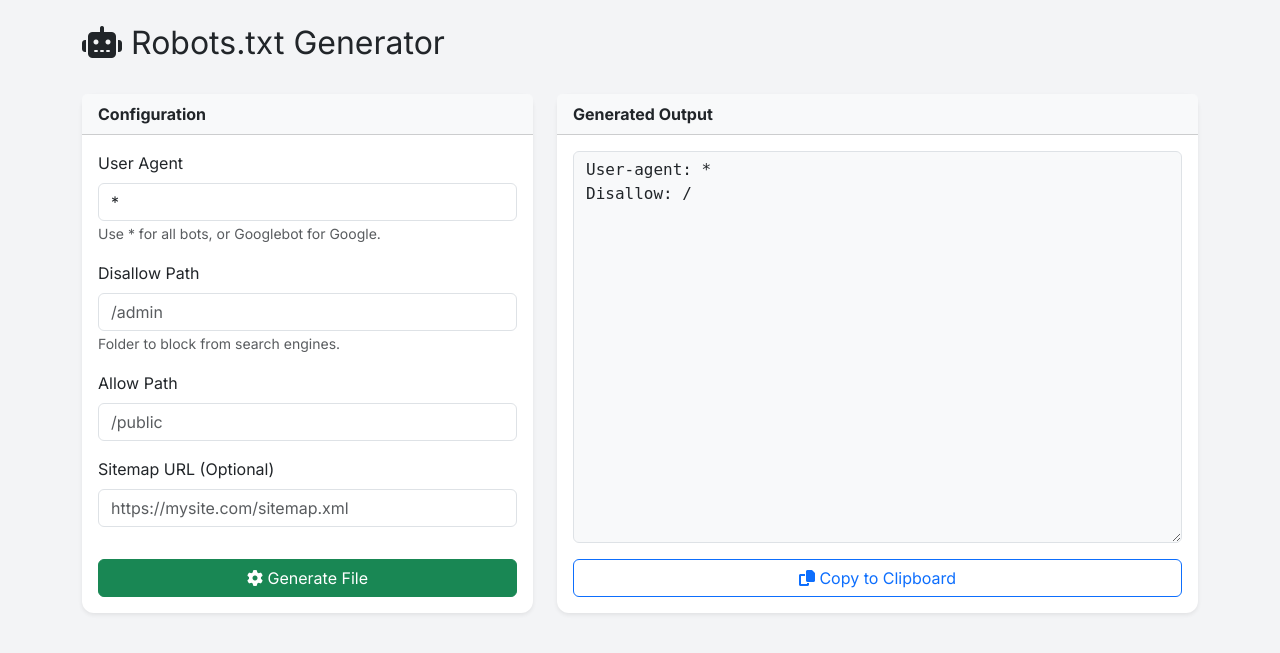
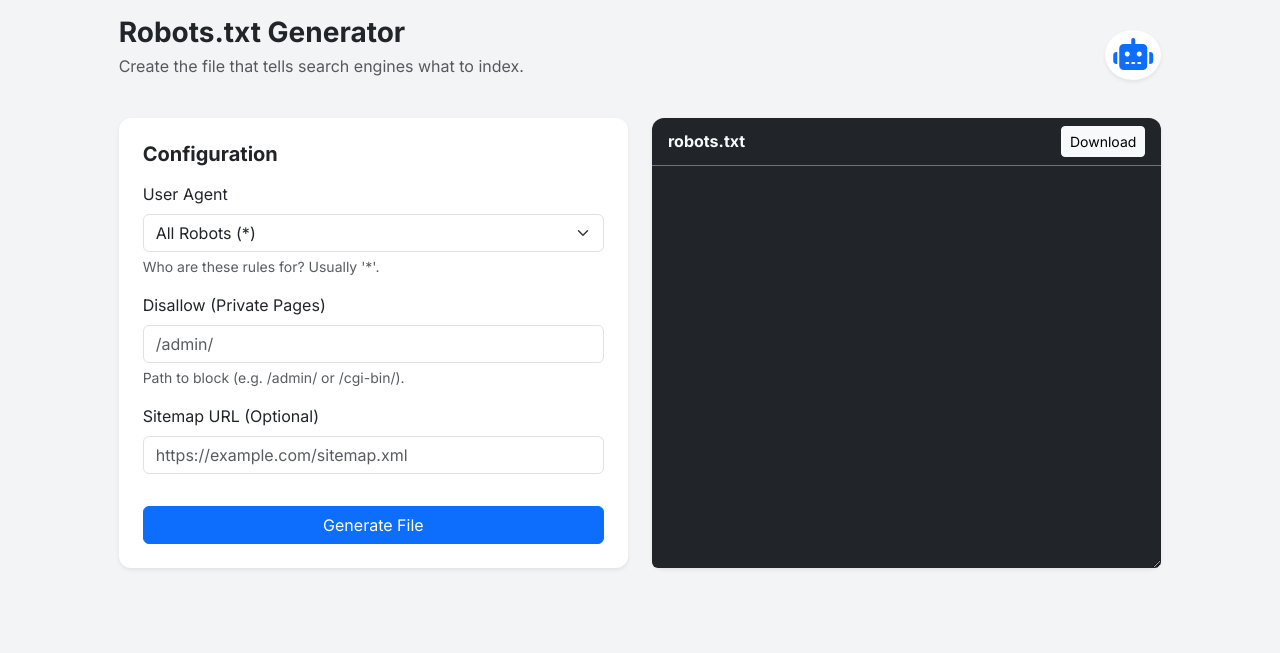
Before and after one commit to dilawar47866/MySEOTooler_V5, a Python web app: template templates/robots_generator.html in a window 1280 px wide. Shown: the top 653 px of the page. Run offline with Jinja, Linux system fonts and the light colour scheme; the template is opened without the code that fills it, so the values that code supplies are empty.

Commit message:
Update robots_generator.html

```diff
--- a/templates/robots_generator.html
+++ b/templates/robots_generator.html
@@ -1,97 +1,98 @@
 {% extends "base.html" %}
 
+{% block title %}Robots.txt Generator - MySEO King{% endblock %}
+
 {% block content %}
-<div class="container mt-4">
+<div class="container-fluid">
+    <div class="row justify-content-center">
+        <div class="col-md-10">
+
             <div class="d-flex justify-content-between align-items-center mb-4">
-        <h2><i class="fas fa-robot"></i> Robots.txt Generator</h2>
+                <div>
+                    <h2 class="h3 fw-bold mb-1">Robots.txt Generator</h2>
+                    <p class="text-muted">Create the file that tells search engines what to index.</p>
+                </div>
+                <div class="bg-white p-2 rounded-circle shadow-sm">
+                    <i class="fas fa-robot fa-2x text-primary"></i>
+                </div>
             </div>
 
             <div class="row">
-        <!-- Input Form -->
-        <div class="col-md-5">
+                <div class="col-md-6">
                     <div class="card shadow-sm h-100">
-                <div class="card-header bg-light fw-bold">Configuration</div>
-                <div class="card-body">
+                        <div class="card-body p-4">
+                            <h5 class="fw-bold mb-3">Configuration</h5>
+
                             <div class="mb-3">
                                 <label class="form-label">User Agent</label>
-                        <input type="text" id="userAgent" class="form-control" value="*" placeholder="*">
-                        <small class="text-muted">Use * for all bots, or Googlebot for Google.</small>
+                                <select id="userAgent" class="form-select">
+                                    <option value="*">All Robots (*)</option>
+                                    <option value="Googlebot">Googlebot</option>
+                                    <option value="Bingbot">Bingbot</option>
+                                </select>
+                                <div class="form-text">Who are these rules for? Usually '*'.</div>
                             </div>
 
                             <div class="mb-3">
-                        <label class="form-label">Disallow Path</label>
-                        <input type="text" id="disallowPath" class="form-control" placeholder="/admin">
-                        <small class="text-muted">Folder to block from search engines.</small>
-                    </div>
-
-                    <div class="mb-3">
-                        <label class="form-label">Allow Path</label>
-                        <input type="text" id="allowPath" class="form-control" placeholder="/public">
+                                <label class="form-label">Disallow (Private Pages)</label>
+                                <input type="text" id="disallowPath" class="form-control" placeholder="/admin/">
+                                <div class="form-text">Path to block (e.g. /admin/ or /cgi-bin/).</div>
                             </div>
 
                             <div class="mb-3">
                                 <label class="form-label">Sitemap URL (Optional)</label>
-                        <input type="url" id="sitemapUrl" class="form-control" placeholder="https://mysite.com/sitemap.xml">
+                                <input type="url" id="sitemapUrl" class="form-control" placeholder="https://example.com/sitemap.xml">
                             </div>
 
-                    <button class="btn btn-success w-100 mt-3" onclick="generateRobots()">
-                        <i class="fas fa-cog"></i> Generate File
+                            <button class="btn btn-primary w-100 mt-3" onclick="generateRobots()">
+                                Generate File
                             </button>
                         </div>
                     </div>
                 </div>
 
-        <!-- Output Area -->
-        <div class="col-md-7">
-            <div class="card shadow-sm h-100">
-                <div class="card-header bg-light fw-bold">Generated Output</div>
-                <div class="card-body d-flex flex-column">
-                    <textarea id="robotsOutput" class="form-control flex-grow-1 mb-3"
-                        style="font-family: monospace; min-height: 300px; background-color: #f8f9fa;" readonly>User-agent: *
-Disallow: /</textarea>
-
-                    <button class="btn btn-outline-primary" onclick="copyToClipboard()">
-                        <i class="fas fa-copy"></i> Copy to Clipboard
-                    </button>
+                <div class="col-md-6">
+                    <div class="card shadow-sm h-100 bg-dark text-white">
+                        <div class="card-header bg-transparent border-secondary d-flex justify-content-between align-items-center">
+                            <span class="fw-bold text-light">robots.txt</span>
+                            <button class="btn btn-sm btn-light" onclick="downloadRobots()">Download</button>
+                        </div>
+                        <div class="card-body p-0">
+                            <textarea id="robotsOutput" class="form-control bg-dark text-white border-0 font-monospace p-3 h-100" readonly style="min-height: 300px;"></textarea>
                         </div>
                     </div>
+                </div>
+            </div>
+
         </div>
     </div>
 </div>
 
 <script>
 async function generateRobots() {
-    const data = {
-        userAgent: document.getElementById('userAgent').value || '*',
+    const payload = {
+        userAgent: document.getElementById('userAgent').value,
         disallow: document.getElementById('disallowPath').value,
-        allow: document.getElementById('allowPath').value,
         sitemap: document.getElementById('sitemapUrl').value
     };
 
-    try {
     const res = await fetch('/api/generate-robots', {
         method: 'POST',
         headers: {'Content-Type': 'application/json'},
-            body: JSON.stringify(data)
+        body: JSON.stringify(payload)
     });
-
-        const result = await res.json();
-
-        if(result.success) {
-            document.getElementById('robotsOutput').value = result.content;
-        } else {
-            alert("Error: " + result.error);
-        }
-    } catch (e) {
-        alert("Network Error");
-    }
+    const data = await res.json();
+    document.getElementById('robotsOutput').value = data.content;
 }
 
-function copyToClipboard() {
-    const copyText = document.getElementById("robotsOutput");
-    copyText.select();
-    document.execCommand("copy");
-    alert("Copied to clipboard!");
+function downloadRobots() {
+    const text = document.getElementById('robotsOutput').value;
+    if(!text) return alert("Generate first!");
+    const blob = new Blob([text], { type: "text/plain" });
+    const a = document.createElement('a');
+    a.href = URL.createObjectURL(blob);
+    a.download = "robots.txt";
+    a.click();
 }
 </script>
 {% endblock %}
```
Lines whose indentation alone changed are shown as unchanged.
